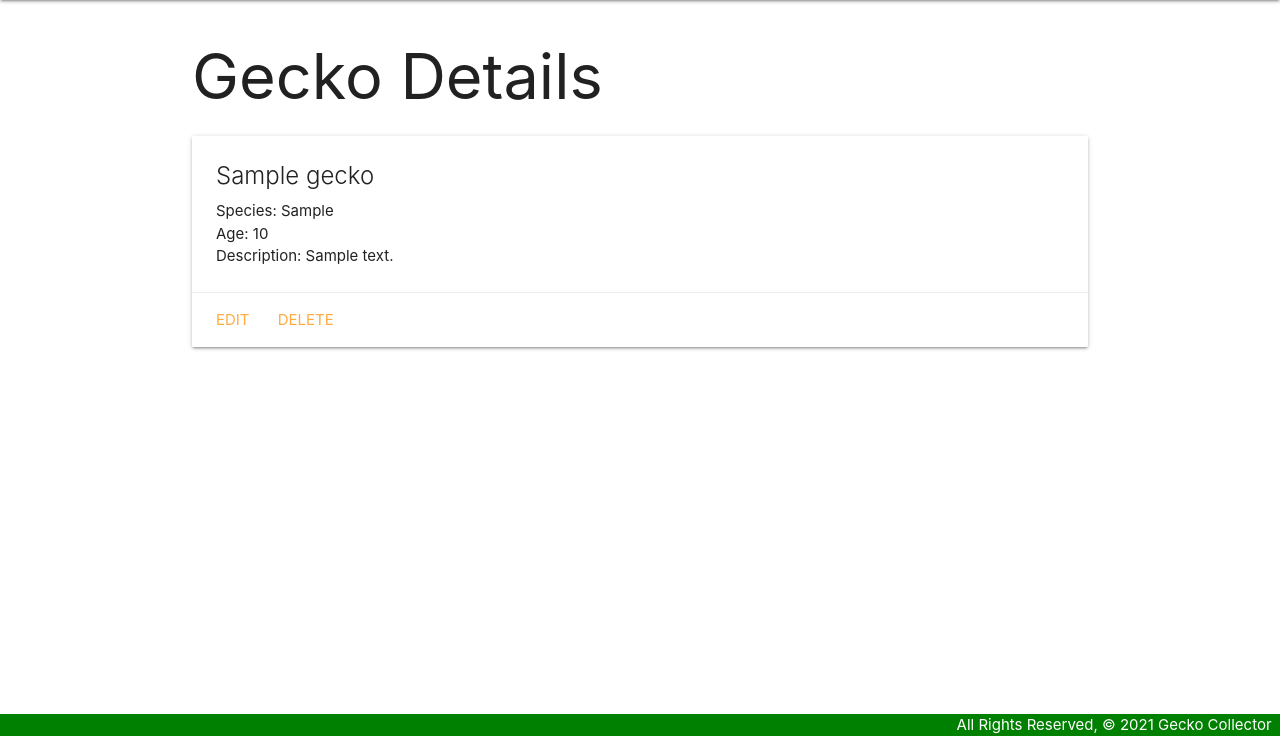
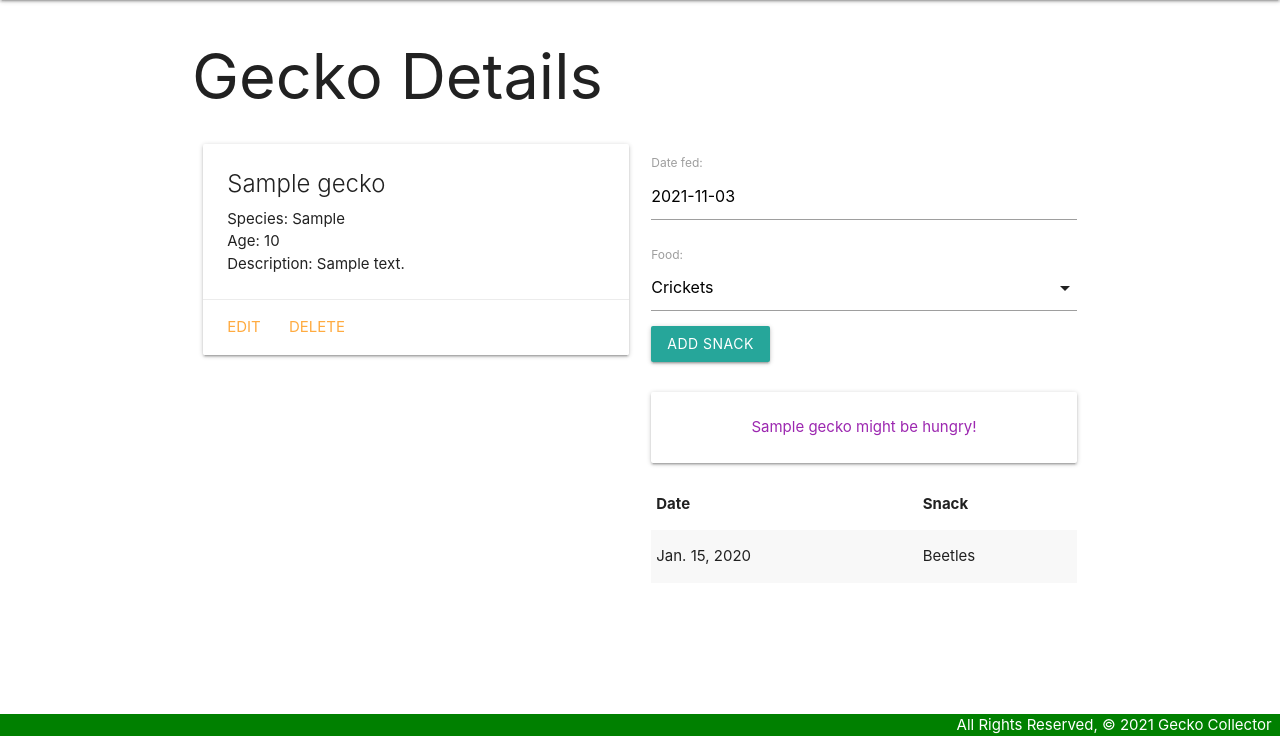
Before and after one commit to ripleymay/gecko-collector, a Django app: page /geckos/1/ in a window 1280 px wide. Shown: the part 64-800 px from the top of the page. Run offline with Django 3.2, Linux system fonts and the light colour scheme; tables that the repository leaves empty hold one stand-in row (values such as "Sample post").

Commit message:
lab 4 almost done

```diff
--- a/main_app/admin.py
+++ b/main_app/admin.py
@@ -1,6 +1,7 @@
 from django.contrib import admin
-from .models import Gecko
+from .models import Gecko, Snack
 
 # Register your models here.
 
 admin.site.register(Gecko)
+admin.site.register(Snack)
--- /dev/null
+++ b/main_app/forms.py
@@ -0,0 +1,7 @@
+from django.forms import ModelForm
+from .models import Snack
+
+class SnackForm(ModelForm):
+  class Meta:
+    model = Snack
+    fields = ['date', 'food']
--- a/main_app/models.py
+++ b/main_app/models.py
@@ -1,7 +1,16 @@
 from django.db import models
 from django.urls import reverse
+from datetime import date
 
 # Create your models here.
+
+SNACKS = (
+    ('B', 'Beetles'),
+    ('C', 'Crickets'),
+    ('M', 'Mealworms'),
+    ('S', 'Shed skin'),
+    ('W', 'Waxworms')
+)
 
 class Gecko(models.Model):
     name = models.CharField(default="No Name", max_length=50)
@@ -14,3 +23,20 @@ class Gecko(models.Model):
 
     def get_absolute_url(self):
         return reverse('detail', kwargs={'gecko_id': self.id})
+
+    def is_full(self):
+        return True if self.snack_set.filter(date=date.today()).count() >= 1 else False
+
+class Snack(models.Model):
+    food = models.CharField(
+        max_length=1,
+        choices=SNACKS,
+        default=SNACKS[1][0])
+    date = models.DateField('Date fed')
+    gecko = models.ForeignKey(Gecko, on_delete=models.CASCADE)
+
+    def __str__(self):
+        return (f'{self.get_food_display()} on {self.date}')
+
+    class Meta:
+        ordering = ['-date']
--- a/main_app/templates/base.html
+++ b/main_app/templates/base.html
@@ -9,6 +9,7 @@
   <title>Gecko Collector</title>
   <link rel="stylesheet" href="https://cdnjs.cloudflare.com/ajax/libs/materialize/1.0.0/css/materialize.min.css">
   <link rel="stylesheet" type="text/css" href="{% static 'css/style.css' %}">
+  <script src="https://cdnjs.cloudflare.com/ajax/libs/materialize/1.0.0/js/materialize.min.js"></script>
 </head>
 <body>
   <header class="navbar-fixed">
--- a/main_app/templates/geckos/detail.html
+++ b/main_app/templates/geckos/detail.html
@@ -3,6 +3,8 @@
 
 <h1>Gecko Details</h1>
 
+<div class="row">
+  <div class="col s6">
     <div class="card">
       <div class="card-content">
         <span class="card-title">{{ gecko.name }}</span>
@@ -15,5 +17,46 @@
         <a href="{% url 'geckos_delete' gecko.id %}">Delete</a>
       </div>
     </div>
+  </div>
+  <div class="col s6">
+    <form action="{% url 'add_snack' gecko.id %}" method="post">
+      {% csrf_token %}
+      {{ snack_form.as_p }}
+      <input type="submit" class="btn" value="Add Snack">
+    </form>
+    <br>
+    {% if gecko.is_full %}
+      <div class="card-panel purple-text center-align">{{gecko.name}} has already eaten today.</div>
+    {% else %}
+      <div class="card-panel purple-text center-align">{{gecko.name}} might be hungry!</div>
+    {% endif %}
+    <table class="striped">
+      <thead>
+        <tr><th>Date</th><th>Snack</th></tr>
+      </thead>
+      <tbody>
+        {% for snack in gecko.snack_set.all %}
+          <tr>
+            <td>{{snack.date}}</td>
+            <td>{{snack.get_food_display}}</td>
+          </tr>
+        {% endfor %}
+      </tbody>
+    </table>
+  </div>
+</div>
+
+<script>
+  const dateEl = document.getElementById('id_date');
+  M.Datepicker.init(dateEl, {
+    format: 'yyyy-mm-dd',
+    defaultDate: new Date(),
+    setDefaultDate: true,
+    autoClose: true
+  });
+
+  const selectEl = document.getElementById('id_food');
+  M.FormSelect.init(selectEl);
+</script>
 
 {% endblock %}
--- a/main_app/urls.py
+++ b/main_app/urls.py
@@ -8,5 +8,6 @@ urlpatterns = [
     path('geckos/<int:gecko_id>/', views.geckos_detail, name='detail'),
     path('geckos/create/', views.GeckoCreate.as_view(), name='geckos_create'),
     path('geckos/<int:pk>/update', views.GeckoUpdate.as_view(), name='geckos_update'),
-    path('geckos/<int:pk>/delete', views.GeckoDelete.as_view(), name='geckos_delete')
+    path('geckos/<int:pk>/delete', views.GeckoDelete.as_view(), name='geckos_delete'),
+    path('geckos/<int:gecko_id>/add_snack/', views.add_snack, name='add_snack')
 ]
--- a/main_app/views.py
+++ b/main_app/views.py
@@ -1,6 +1,7 @@
-from django.shortcuts import render
+from django.shortcuts import render, redirect
 from django.views.generic.edit import CreateView, UpdateView, DeleteView
 from .models import Gecko
+from .forms import SnackForm
 
 class GeckoCreate(CreateView):
   model = Gecko
@@ -28,4 +29,15 @@ def geckos_index(request):
 
 def geckos_detail(request, gecko_id):
   gecko = Gecko.objects.get(id=gecko_id)
-  return render(request, 'geckos/detail.html', { 'gecko': gecko })
+  snack_form = SnackForm()
+  return render(request, 'geckos/detail.html', {
+    'gecko': gecko, 'snack_form': snack_form
+  })
+
+def add_snack(request, gecko_id):
+  form = SnackForm(request.POST)
+  if form.is_valid():
+    new_snack = form.save(commit=False)
+    new_snack.gecko_id = gecko_id
+    new_snack.save()
+  return redirect('detail', gecko_id=gecko_id)
```
Also changed, not shown: main_app/migrations/0003_snack.py (added). Lines whose indentation alone changed are shown as unchanged.
